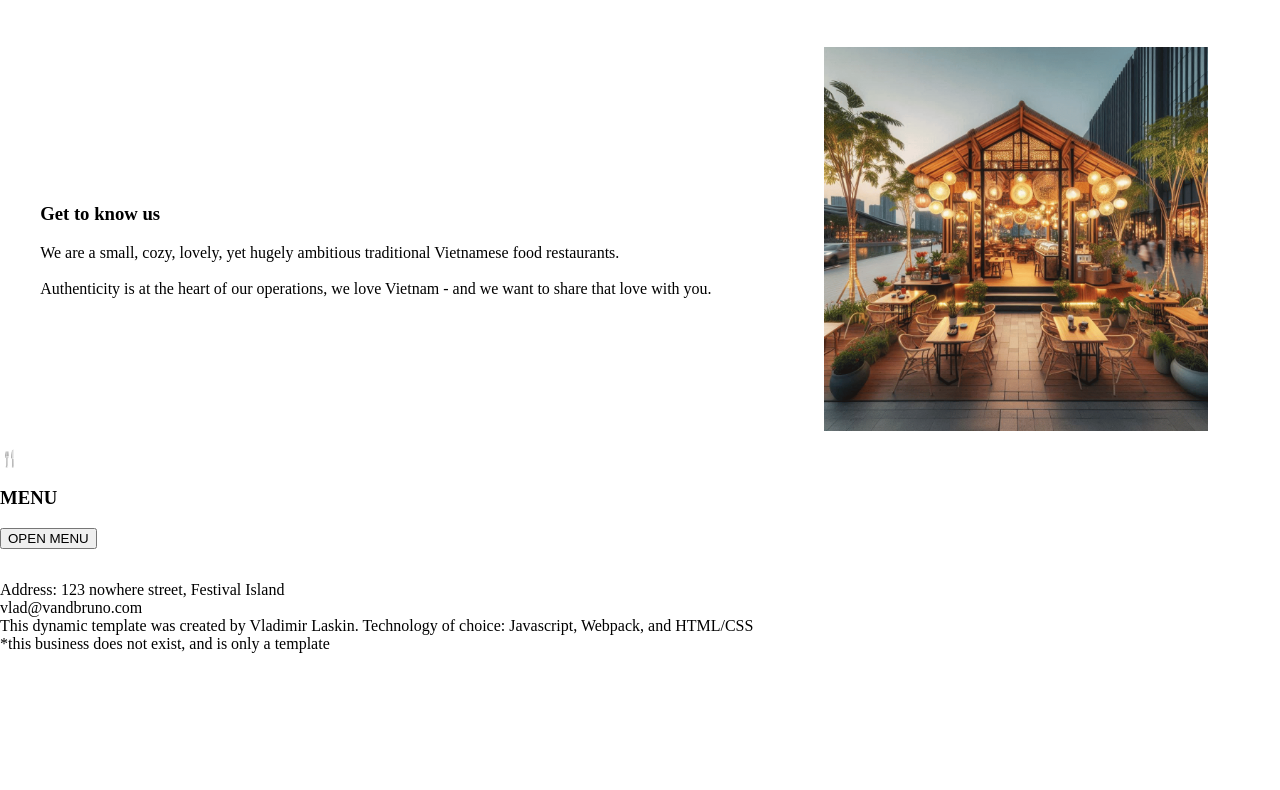
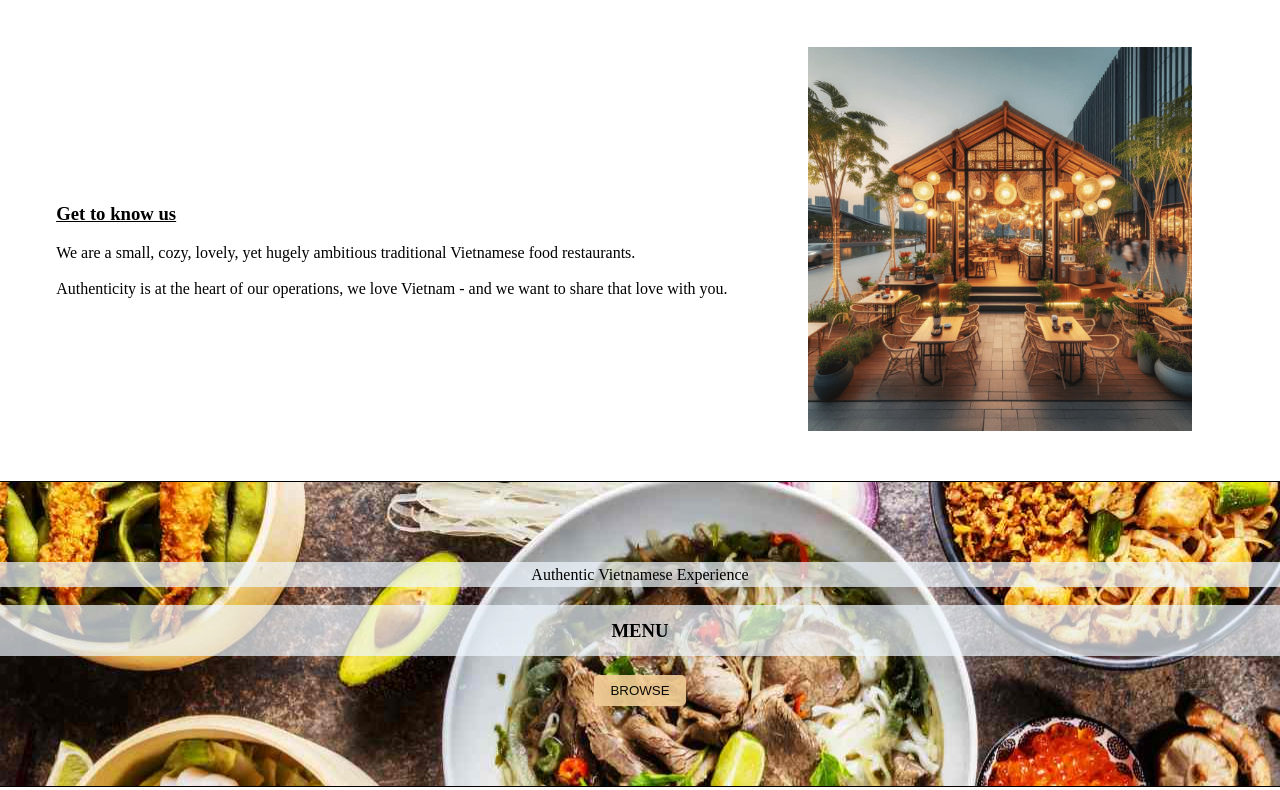
Before and after one commit to Viktotovich/restaurant-template, a website built with webpack: page src/index.html in a window 1280 px wide. Shown: the part 416-1206 px from the top of the page. Before the commit the page ends 1069 px from the top, so only its background shows below. Built offline with nearby package versions, Linux system fonts and the light colour scheme.

Commit message:
"Edited CTA till first satisfactory design - footer left. CTA can be done better but it works for now"

```diff
--- a/src/components/home.js
+++ b/src/components/home.js
@@ -256,9 +256,9 @@ const secondaryContent = {
     const menuTitle = document.createElement("h3");
     const ctaButton = document.createElement("button");
 
-    foodIcon.textContent = "🍴";
+    foodIcon.textContent = "Authentic Vietnamese Experience";
     menuTitle.textContent = "MENU";
-    ctaButton.textContent = "OPEN MENU";
+    ctaButton.textContent = "BROWSE";
 
     ctaContainer.classList.add("cta-container");
     foodIcon.classList.add("food-icon");
--- a/src/styles.css
+++ b/src/styles.css
@@ -1,5 +1,6 @@
 :root {
   --shadow-default: 0px 5px 10px rgba(0, 0, 0, 0.1);
+  --main-color-scheme: rgb(243, 206, 151);
   margin: 0;
   padding: 0;
   box-sizing: border-box;
@@ -123,9 +124,48 @@ header {
 }
 
 .about-us-container {
+  margin: 2rem;
   display: flex;
   justify-content: space-around;
   align-items: center;
 }
 
+.about-us-title {
+  text-decoration-line: underline;
+}
+
+.cta-container {
+  padding: 5rem 0;
+  border-top: 1px solid black;
+  border-bottom: 1px solid black;
+  text-align: center;
+  background-image: url(../src/images/menu-background.jpg);
+  background-attachment: fixed;
+}
+
+.food-icon {
+  background-color: rgba(240, 248, 255, 0.7);
+  padding: 0.2rem 0;
+}
+
+.menu-title {
+  background-color: rgba(240, 248, 255, 0.7);
+  padding: 0.9rem 0;
+}
+
+.cta-button {
+  appearance: none;
+  border: none;
+  padding: 0.5rem 1rem;
+  border-radius: 5px;
+  margin: 0 0.5rem;
+  opacity: 0.9;
+  background-color: var(--main-color-scheme);
+}
+
+.cta-button:hover {
+  cursor: pointer;
+  opacity: 1;
+}
+
 /* Footer */
```
Also changed, not shown: README.md.
